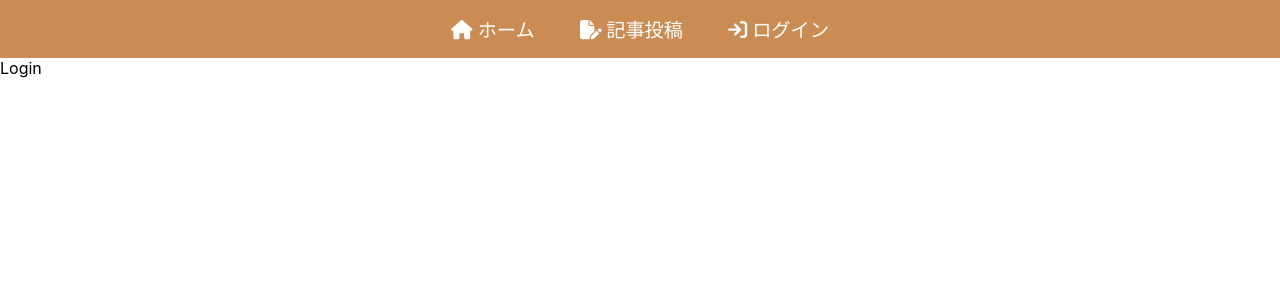
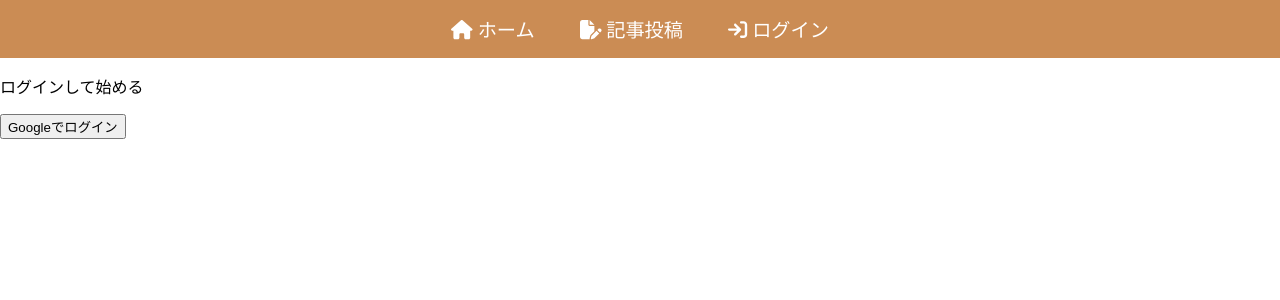
Before and after one commit to bossun11/blog-with-react-and-firebase, a React (Create React App) app: page /login in a window 1280 px wide. Shown: the top 300 px of the page. Built offline with nearby package versions, Linux system fonts and the light colour scheme.

Commit message:
Add: Googleでのソーシャルログインを実装

```diff
--- a/src/App.js
+++ b/src/App.js
@@ -5,15 +5,18 @@
 import Login from "./components/Login";
 import Logout from "./components/Logout";
 import Navbar from "./components/Navbar";
+import { useState } from "react";
 
 function App() {
+  const [isAuth, setIsAuth] = useState(false);
+
   return (
     <Router>
       <Navbar />
       <Routes>
         <Route path="/" element={<Home />}></Route>
         <Route path="/createpost" element={<CreatePost />}></Route>
-        <Route path="/login" element={<Login />}></Route>
+        <Route path="/login" element={<Login setIsAuth={setIsAuth} />}></Route>
         <Route path="/logout" element={<Logout />}></Route>
       </Routes>
     </Router>
--- a/src/components/Login.jsx
+++ b/src/components/Login.jsx
@@ -1,7 +1,26 @@
 import React from "react";
+import { auth, provider } from "../firebase";
+import { signInWithPopup } from "firebase/auth";
+import { useNavigate } from "react-router-dom";
 
-const Login = () => {
-  return <div>Login</div>;
+const Login = ({ setIsAuth }) => {
+  const navigate = useNavigate();
+
+  const loginWithGoogle = () => {
+    // Googleでログイン
+    signInWithPopup(auth, provider).then((result) => {
+      localStorage.setItem("isAuth", true);
+      setIsAuth(true);
+      navigate("/");
+    });
+  };
+
+  return (
+    <div>
+      <p>ログインして始める</p>
+      <button onClick={loginWithGoogle}>Googleでログイン</button>
+    </div>
+  );
 };
 
 export default Login;
```
